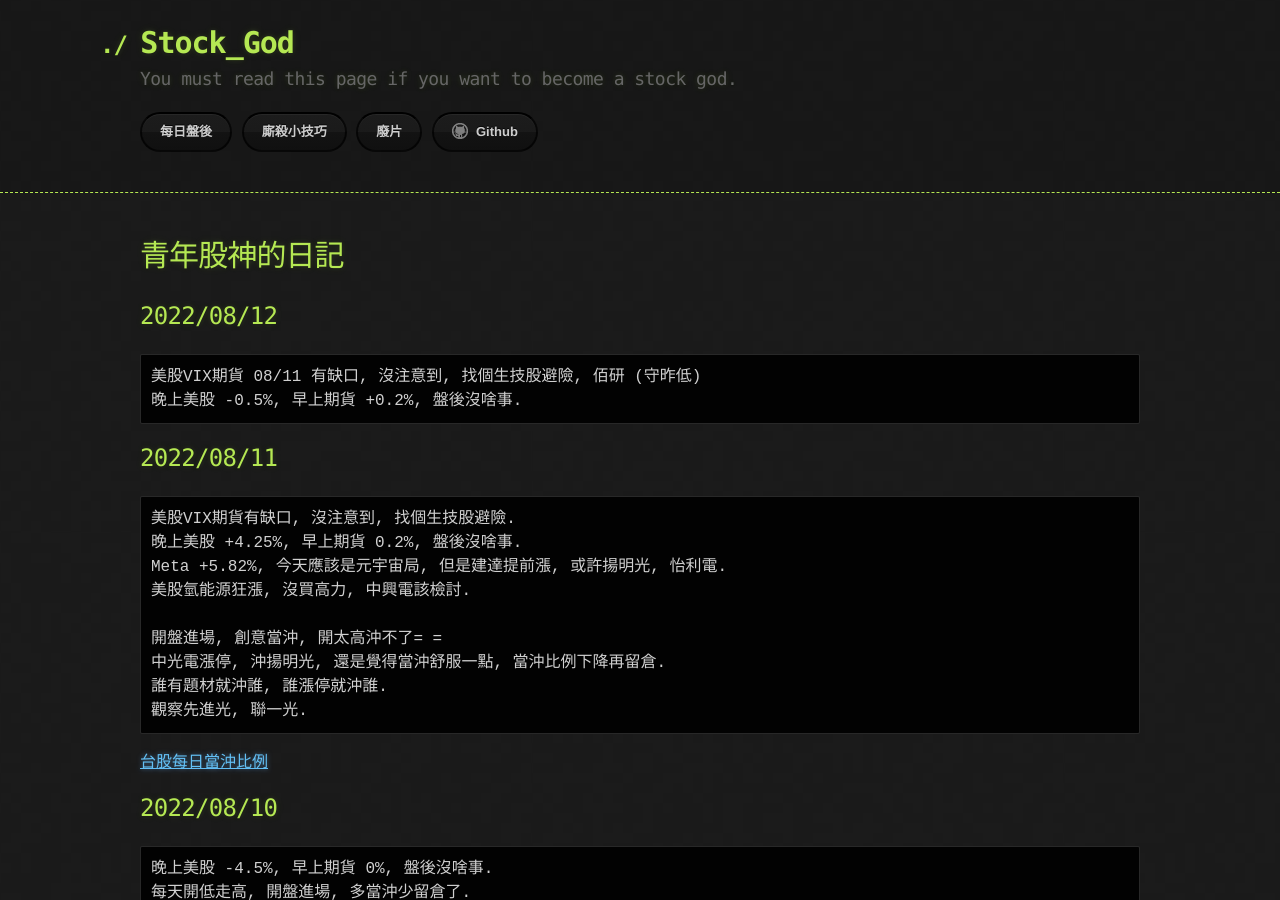
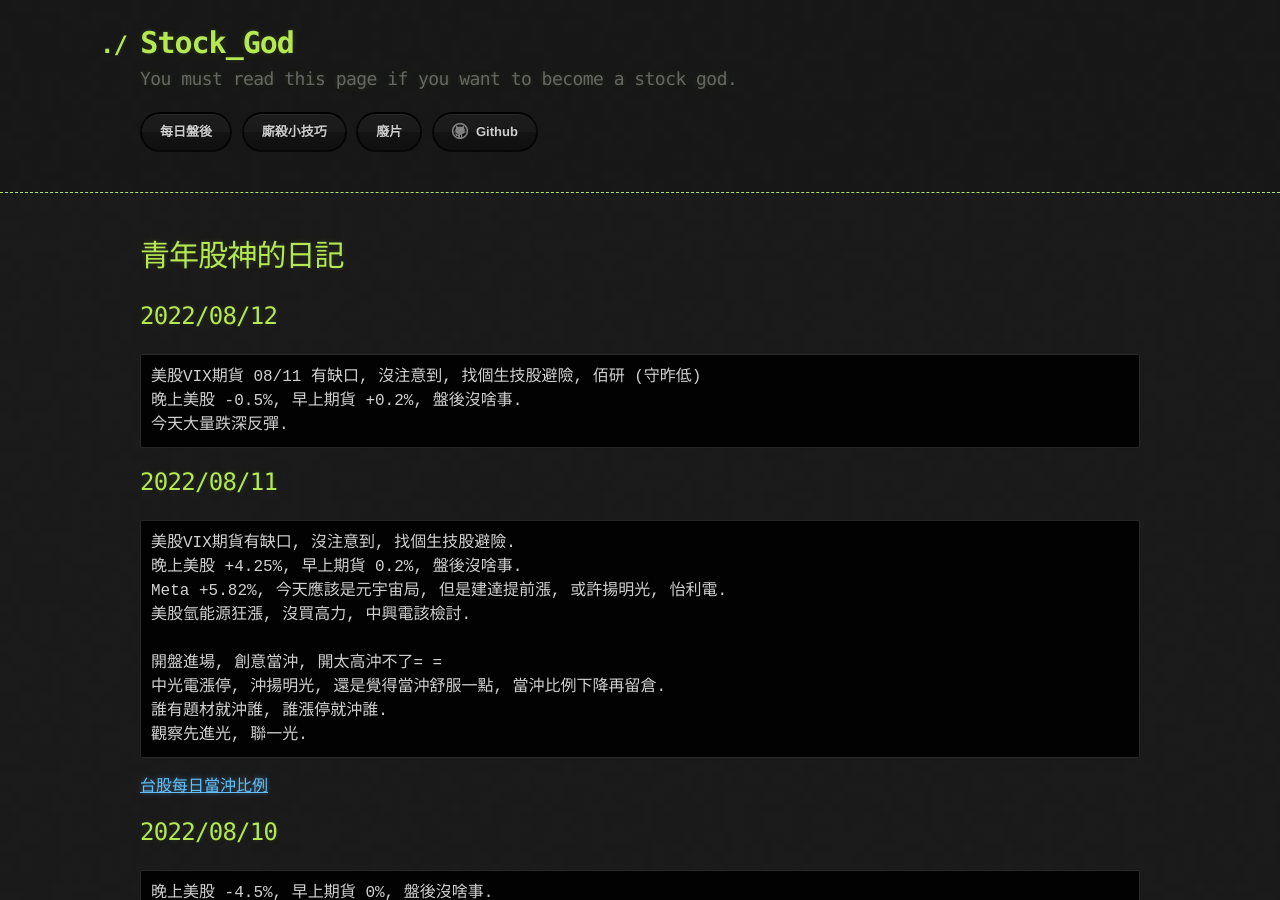
Before and after one commit to lepg5487/Stock_God, a Jekyll site: the page built from index.md, in a window 1280 px wide and 900 px high. Built offline with Jekyll 4.4.1, drawn with Linux system fonts in a browser that asks for light colours; our own code applies the rules of GitHub Pages for plain Markdown files.

Commit message:
Update index.md

````diff
--- a/index.md
+++ b/index.md
@@ -8,6 +8,7 @@ layout: testlayouts
 ```
 美股VIX期貨 08/11 有缺口, 沒注意到, 找個生技股避險, 佰研 (守昨低)
 晚上美股 -0.5%, 早上期貨 +0.2%, 盤後沒啥事.
+今天大量跌深反彈.
 ```
 
 ## 2022/08/11
````
